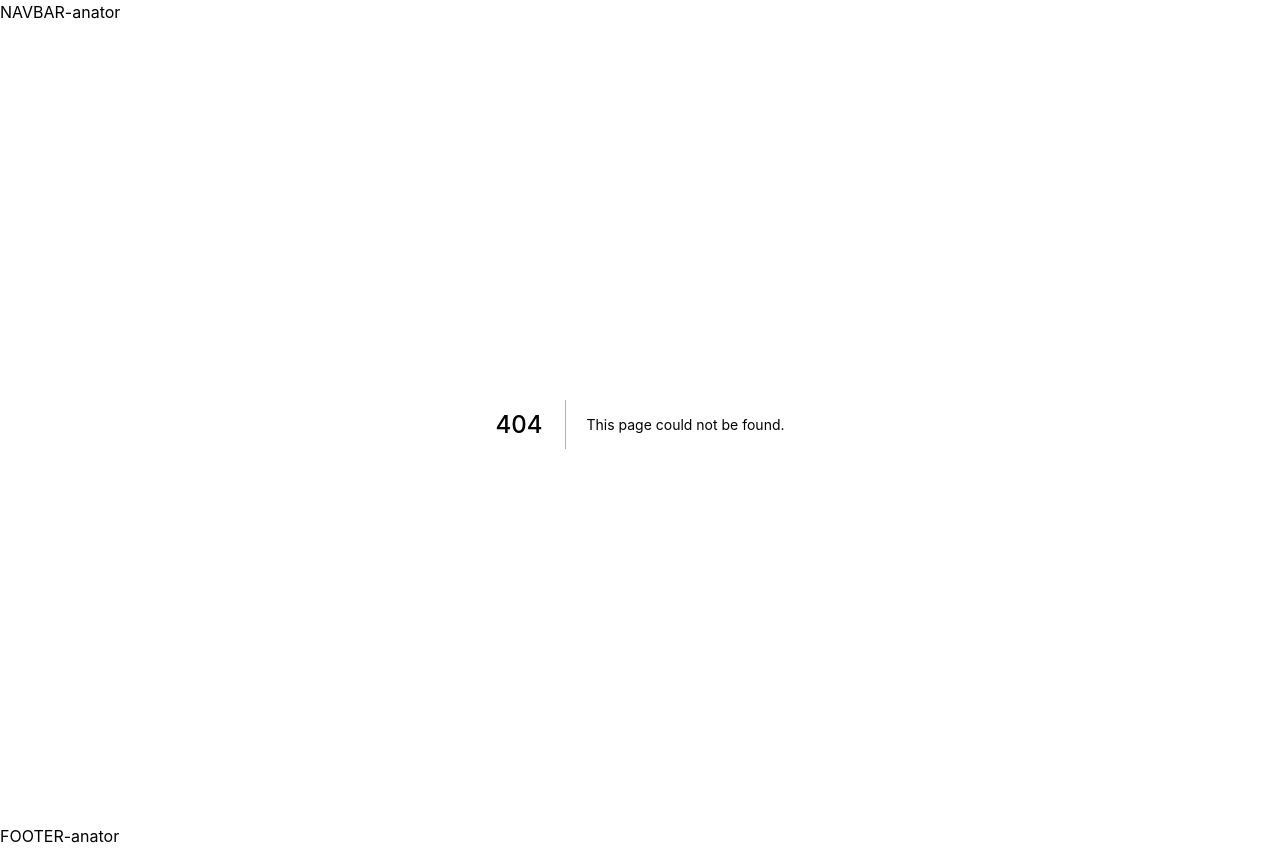
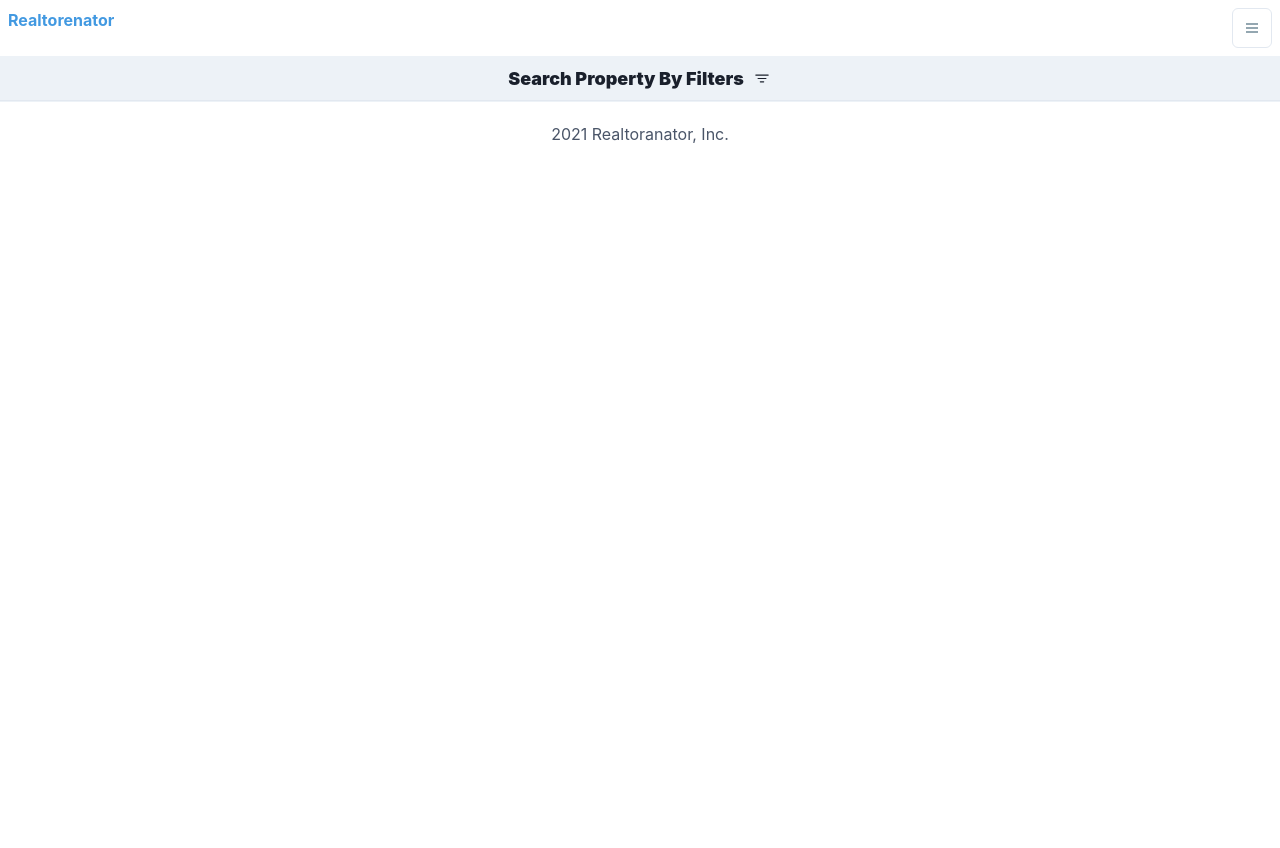
Before and after one commit to kevinsmasters/realtorenator, a Next.js app: page /search in a window 1280 px wide. Before the commit this address had no page. After the commit the page ends 800 px from the top, so only its background shows below. Built offline with nearby package versions, Linux system fonts and the light colour scheme.

Commit message:
adds header, footer, and search page

```diff
--- /dev/null
+++ b/components/Footer.jsx
@@ -0,0 +1,9 @@
+import { Box } from '@chakra-ui/react';
+
+const Footer = () => (
+    <Box textAlign="center" p="5" color="gray.600" borderTop="1px" borderColor="gray.100">
+        2021 Realtoranator, Inc.
+    </Box>
+)
+
+export default Footer;
--- a/components/Layout.jsx
+++ b/components/Layout.jsx
@@ -1,5 +1,8 @@
 import Head from 'next/head';
 import { Box } from '@chakra-ui/react';
+
+import Navbar from './Navbar';
+import Footer from './Footer';
 
 const Layout = ({ children }) => (
     <>
@@ -8,13 +11,13 @@ const Layout = ({ children }) => (
         </Head>
         <Box maxWidth="1280px" m="auto">
             <header>
-                NAVBAR-anator
+                <Navbar />
             </header>
             <main>
                 {children}
             </main>
             <footer>
-                FOOTER-anator
+                <Footer />
             </footer>
         </Box>
     </>
--- /dev/null
+++ b/components/Navbar.jsx
@@ -0,0 +1,44 @@
+import Link from 'next/link';
+import { Menu, MenuButton, MenuList, MenuItem, IconButton, Flex, Box, Spacer } from '@chakra-ui/react';
+import { FcMenu, FcHome, FcAbout } from 'react-icons/fc';
+import { BsSearch } from 'react-icons/bs';
+import { FiKey } from 'react-icons/fi';
+
+const Navbar = () => (
+    <Flex p="2" borderBottom="1px" borderColor="gray.100">
+        <Box fontSize="3x1" color="blue.400" fontWeight="bold">
+            <Link href="/" paddingLeft="2">Realtorenator</Link>
+        </Box>
+        <Spacer />
+        {/* TODO: Implement Mobile navigation */}
+        <Box>
+            <Menu>
+                <MenuButton as={IconButton} icon={<FcMenu />} variant="outline" color="red.400" />
+                <MenuList>
+                    <Link href="/" passHref>
+                        <MenuItem icon={<FcHome />}>
+                            Home
+                        </MenuItem>
+                    </Link>
+                    <Link href="/search" passHref>
+                        <MenuItem icon={<BsSearch />}>
+                            Search
+                        </MenuItem>
+                    </Link>
+                    <Link href="/search?purpose=for-sale" passHref>
+                        <MenuItem icon={<FcAbout />}>
+                            Buy Property
+                        </MenuItem>
+                    </Link>
+                    <Link href="/search?purpose=for-rent" passHref>
+                        <MenuItem icon={<FiKey />}>
+                            Rent Property
+                        </MenuItem>
+                    </Link>
+                </MenuList>
+            </Menu>
+        </Box>
+    </Flex>
+)
+
+export default Navbar;
--- /dev/null
+++ b/pages/search.js
@@ -0,0 +1,31 @@
+import { useState } from 'react';
+import { useRouter } from 'next/router';
+import Image from 'next/image';
+import { Flex, Box, Text, Icon } from '@chakra-ui/react';
+import { BsFilter } from 'react-icons/bs';
+
+const Search = () => {
+    const [searchFilters, setSearchFilters] = useState(false);
+    const router = useRouter();
+
+    return (
+        <Box>
+            <Flex
+                cursor="pointer"
+                bg="gray.100"
+                borderBottom="1px"
+                borderColor="gray.200"
+                p="2"
+                fontWeight="black"
+                fontSize="lg"
+                justifyContent="center"
+                alignItems="center"
+            >
+                <Text>Search Property By Filters</Text>
+                <Icon paddingLeft="2" w="7" as={BsFilter} />
+            </Flex>
+        </Box>
+    )
+}
+
+export default Search;
```
